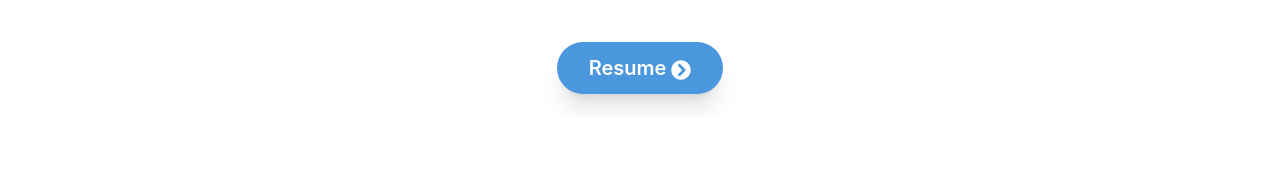
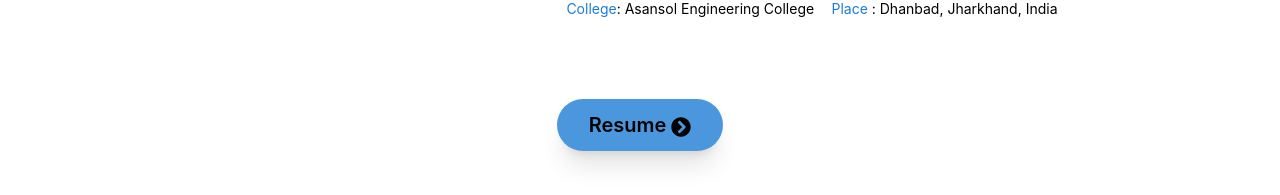
Before and after one commit to mrshivamshaw/Web-Portfolio, a React (Create React App) app: page / in a window 1280 px wide. Shown: the part 1483-1678 px from the top of the page. Built offline with nearby package versions, Linux system fonts and the light colour scheme.

Commit message:
made responsive

```diff
--- a/src/components/pages/About/About.js
+++ b/src/components/pages/About/About.js
@@ -10,7 +10,7 @@ const About = () => {
   return (
     <div
 
-      className="overflow-x-hidden h-screen overflow-y-hidden py-20  w-full mx-auto flex flex-col justify-center items-center gap-[9vh]"
+      className="overflow-x-hidden h-auto py-20  w-full mx-auto flex flex-col justify-center items-center gap-[9vh]"
     >
       <motion.div initial={{opacity:0,x:100}}
       whileInView={{opacity:1,x:0}}
@@ -98,7 +98,7 @@ const About = () => {
         </div>
       </div>
       <a href={pic} download={pic}>
-      <button className="px-8 py-3 bg-[#4b97dd] rounded-full text-xl text-white font-semibold hover:font-bold hover:scale-95 shadow-xl hover:shadow-2xl transition-all duration-500">
+      <button className="px-8 py-3 bg-[#4b97dd] rounded-full text-xl font-semibold hover:font-bold hover:scale-90 shadow-xl hover:shadow-2xl transition-all duration-500">
         Resume <span><FaChevronCircleRight className="inline "/></span>
       </button>
       </a>
--- a/src/components/pages/Skills/Skills.jsx
+++ b/src/components/pages/Skills/Skills.jsx
@@ -44,7 +44,7 @@ const Skills = () => {
       </div>
       <div className="flex md:flex-row lg:flex-row flex-col justify-center lg:gap-20 gap-8 w-[85vw] relative z-10">
         <div className="grid xl:grid-cols-4 lg:grid-cols-4 md:grid-cols-3 grid-cols-3 w-auto justify-center items-center py-6 gap-4">
-          <div className="animate flex flex-col mt-4 text-[1.4vh] font-semibold justify-center items-center py-2 px-6 h-[11.2vh] w-[5.5vw] rounded-full bg-[#d4e3ea6d] hover:scale-105 hover:shadow-2xl transition-all duration-300">
+          <div className="animate flex flex-col mt-4 text-[1.4vh] font-semibold justify-center items-center py-2 px-6 h-[82px] w-[82px] md:h-[87px] md:w-[87px] lg:h-[87px] lg:w-[87px] xl:h-[87px] xl:w-[87px] rounded-full bg-[#d4e3ea6d] hover:scale-105 hover:shadow-2xl transition-all duration-300">
             <img src={react} alt="react" />
             <div>ReactJs</div>
           </div>
```
